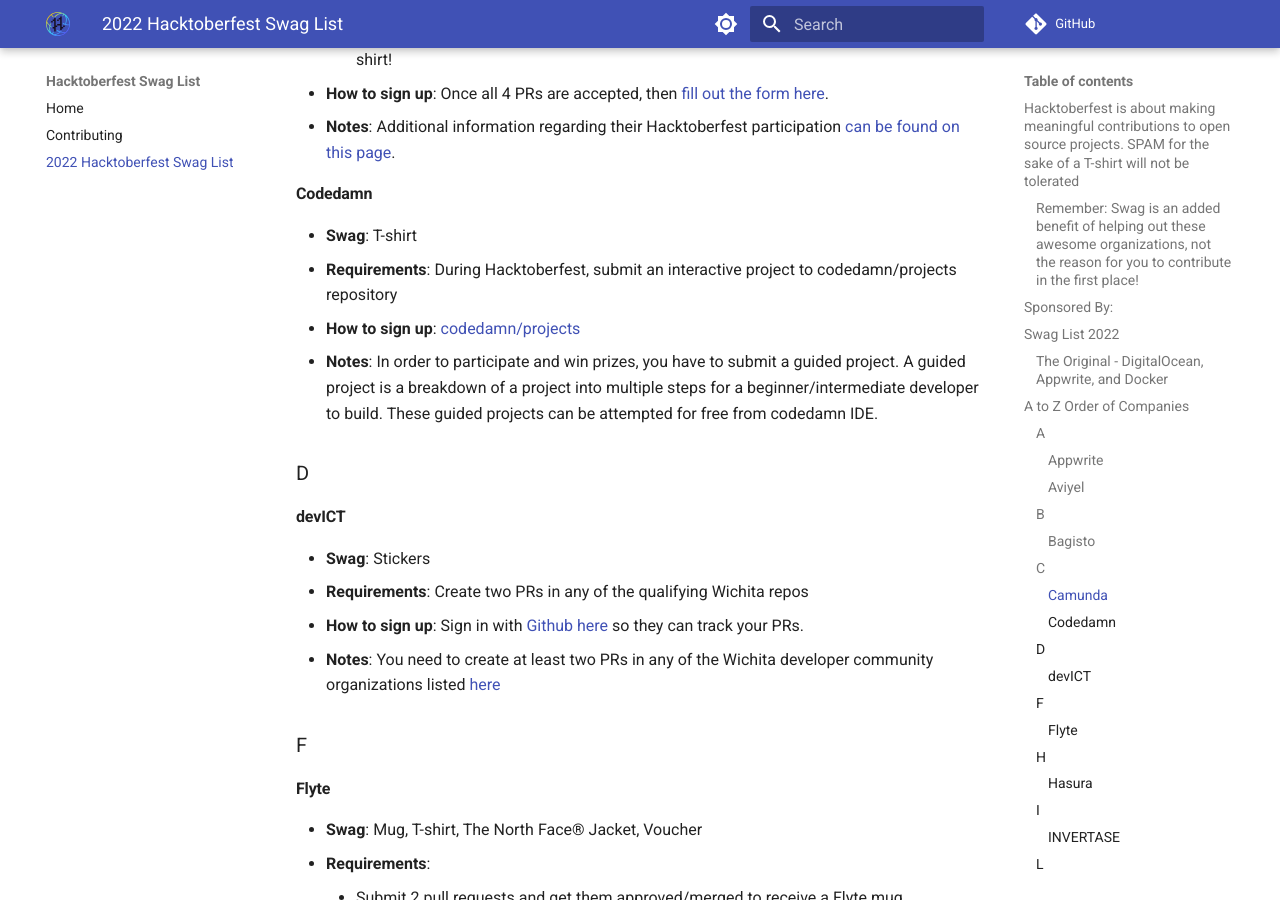
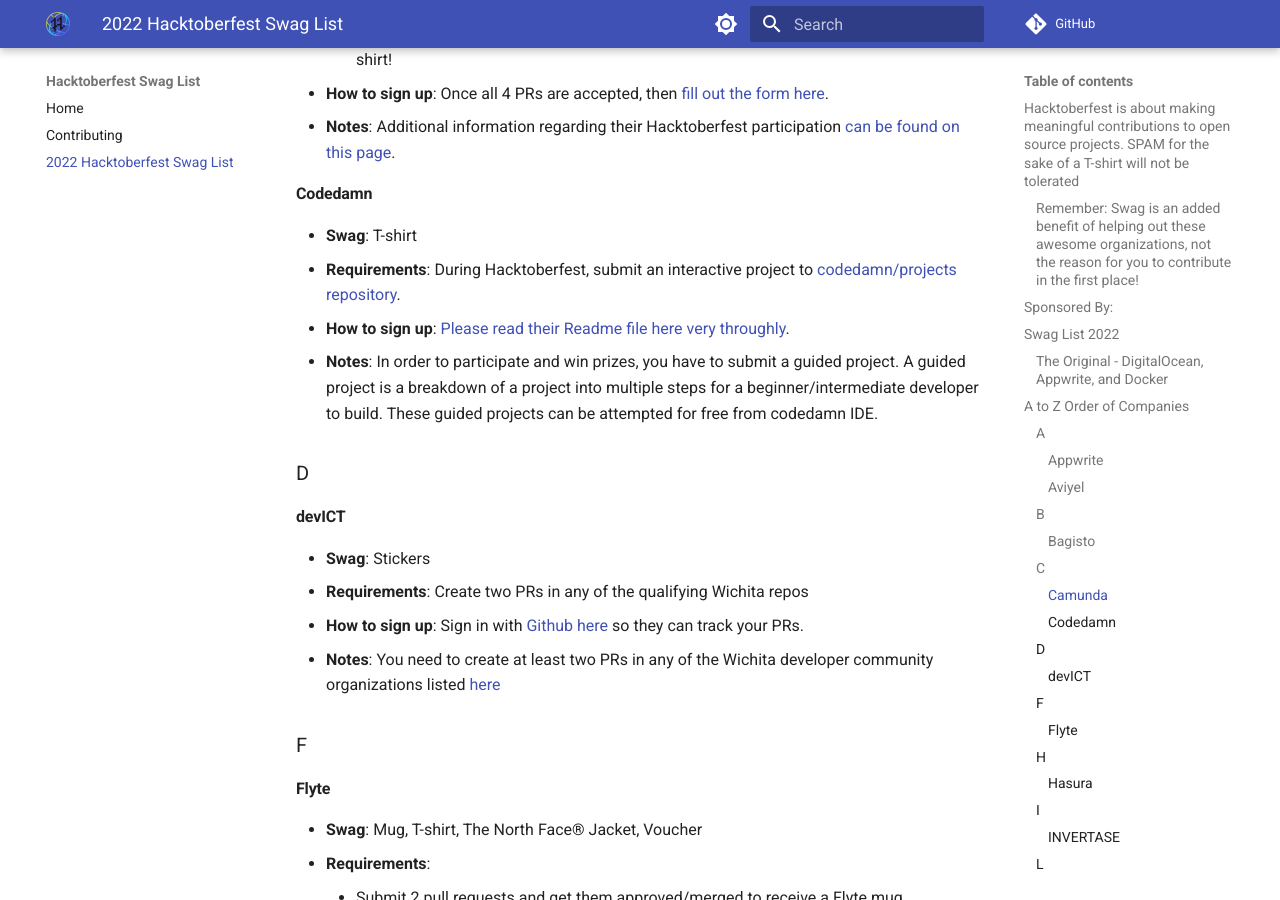
Before and after one commit to crweiner/hacktoberfest-swag-list, an MkDocs documentation site: the page built from docs/list.md, in a window 1280 px wide and 900 px high, scrolled down 2965 px. Built offline with MkDocs 1.6.1 and Material for MkDocs 9.7.7, drawn with Linux system fonts in a browser that asks for light colours; comment, search, counter and statistics services are not loaded.

Commit message:
Add a little more info

```diff
--- a/docs/list.md
+++ b/docs/list.md
@@ -87,8 +87,8 @@
 #### **Codedamn**
 
 - **Swag**: T-shirt
-- **Requirements**: During Hacktoberfest, submit an interactive project to codedamn/projects repository
-- **How to sign up**:  [codedamn/projects](https://github.com/codedamn/projects#readme)
+- **Requirements**: During Hacktoberfest, submit an interactive project to [codedamn/projects repository](https://github.com/codedamn/projects){:target="\_blank"}.
+- **How to sign up**: [Please read their Readme file here very throughly](https://github.com/codedamn/projects#readme){:target="\_blank"}.
 - **Notes**: In order to participate and win prizes, you have to submit a guided project. A guided project is a breakdown of a project into multiple steps for a beginner/intermediate developer to build. These guided projects can be attempted for free from codedamn IDE.
 
 ### D
```
